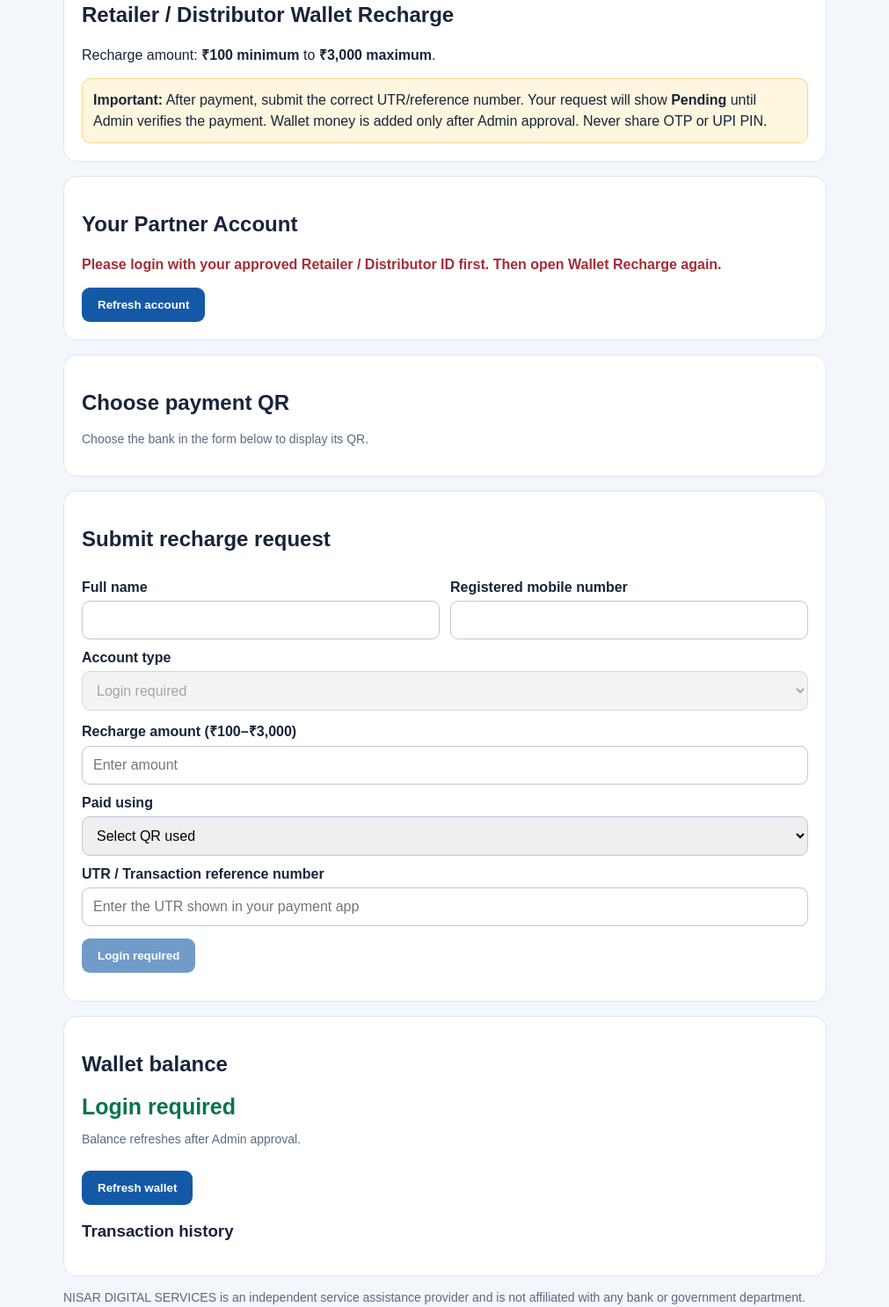
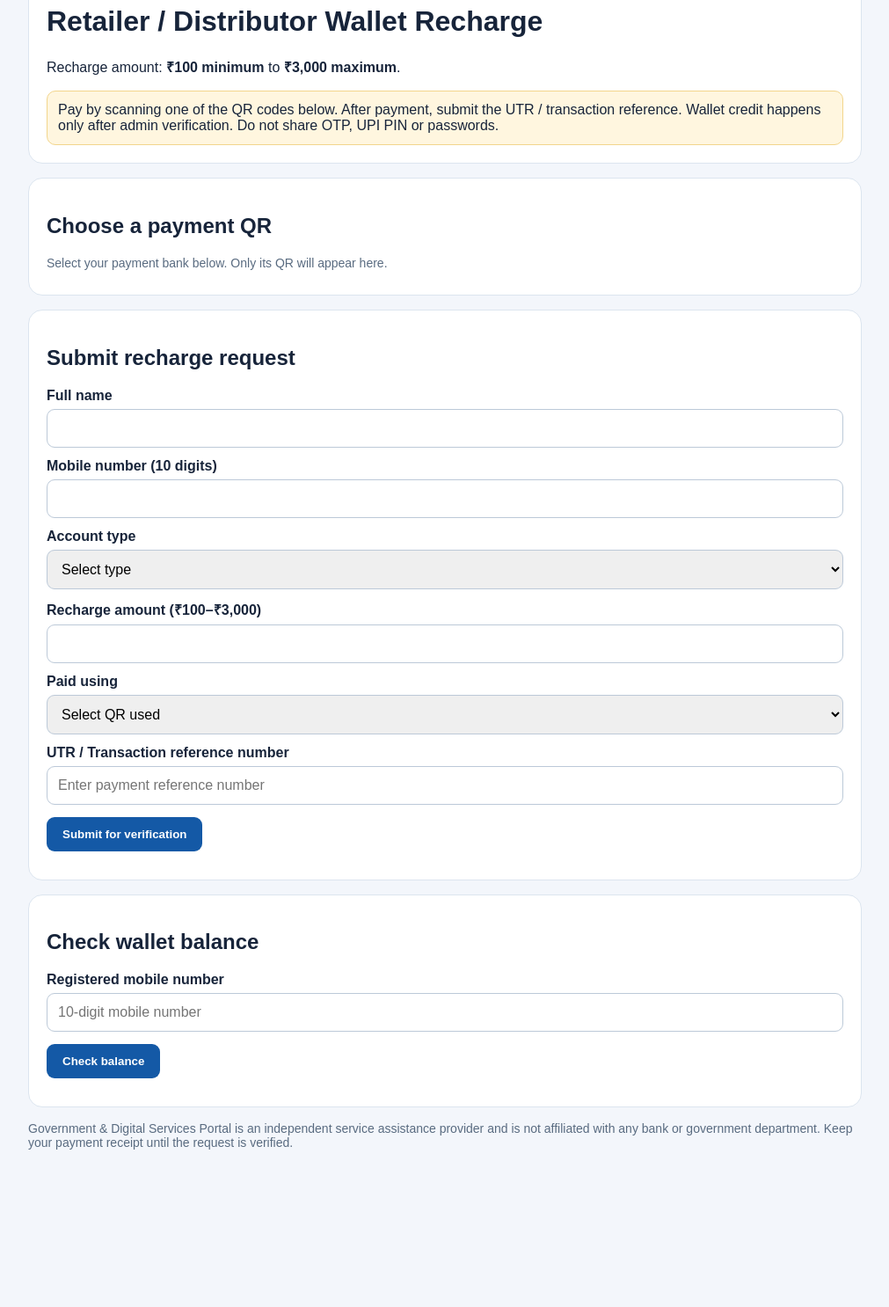
Before and after one commit to nisardigitalservices/nisar-digital-services, a website: page recharge.html in a window 1280 px wide. Shown: the part 94-1580 px from the top of the page at 88% size, without its empty margins (134-1145 px from the left). After the commit the page ends 1455 px from the top, so only its background shows below. Drawn offline with Linux system fonts and the light colour scheme.

Commit message:
Add files via upload

```diff
--- a/recharge.html
+++ b/recharge.html
@@ -1,37 +1,10 @@
-<!doctype html>
-<html lang="en">
-<head>
-<meta charset="utf-8"><meta name="viewport" content="width=device-width,initial-scale=1">
-<title>Wallet Recharge | NISAR DIGITAL SERVICES</title>
-<style>
-*{box-sizing:border-box}body{margin:0;background:#f3f6fb;color:#17243a;font:16px Arial,sans-serif}.wrap{max-width:900px;margin:22px auto;padding:16px}.top,.card{background:#fff;border:1px solid #dce5ef;border-radius:15px;padding:20px;margin-bottom:16px}.top a{color:#1558a6}.notice{background:#fff6df;border:1px solid #f2d58c;padding:12px;border-radius:10px;line-height:1.5}.grid{display:grid;grid-template-columns:repeat(auto-fit,minmax(230px,1fr));gap:14px}.bank{border:1px solid #dce5ef;border-radius:12px;padding:12px}.bank[hidden]{display:none}.qr{width:100%;max-width:260px;display:block;margin:10px auto}.qr-choice,.muted{color:#596b80;font-size:14px}label{display:block;font-weight:600;margin:12px 0 6px}input,select{width:100%;padding:12px;border:1px solid #bcc9d8;border-radius:9px;font-size:16px}button{background:#1459a6;color:white;border:0;border-radius:9px;padding:12px 18px;font-weight:700;cursor:pointer;margin-top:14px}button:disabled{opacity:.6;cursor:not-allowed}.result{white-space:pre-wrap;margin-top:12px;font-weight:600;line-height:1.5}.wallet{font-size:25px;font-weight:700;color:#08734b}.pending{color:#8a5700}.success{color:#08734b}.error{color:#a72c36}.row{display:flex;gap:12px;flex-wrap:wrap}.row>div{flex:1;min-width:180px}.item{border-top:1px solid #e2e8f0;padding:10px 0}.hidden{display:none!important}
-</style>
-</head>
-<body><main class="wrap">
-<section class="top"><a href="index.html">← Back to NISAR DIGITAL SERVICES</a><h1>Retailer / Distributor Wallet Recharge</h1><p>Recharge amount: <b>₹100 minimum</b> to <b>₹3,000 maximum</b>.</p><div class="notice"><b>Important:</b> After payment, submit the correct UTR/reference number. Your request will show <b>Pending</b> until Admin verifies the payment. Wallet money is added only after Admin approval. Never share OTP or UPI PIN.</div></section>
-<section class="card"><h2>Your Partner Account</h2><div id="accountInfo">Checking login…</div><button type="button" id="reloadAccount">Refresh account</button></section>
-<section class="card"><h2>Choose payment QR</h2><p class="qr-choice" id="qrHint">Choose the bank in the form below to display its QR.</p><div class="grid"><div class="bank" id="paytmQrCard" hidden><h3>Andhra Pradesh Bank / Paytm QR</h3><img class="qr" src="paytm-qr.jpg" alt="Andhra Pradesh Bank Paytm QR"></div><div class="bank" id="airtelQrCard" hidden><h3>Airtel Payments Bank QR</h3><img class="qr" src="airtel-qr.jpg" alt="Airtel Payments Bank QR"></div></div></section>
-<section class="card"><h2>Submit recharge request</h2><form id="payForm">
-<div class="row"><div><label>Full name</label><input name="name" id="partnerName" required maxlength="80" readonly></div><div><label>Registered mobile number</label><input name="mobile" id="partnerMobile" required inputmode="numeric" pattern="[0-9]{10}" maxlength="10" readonly></div></div>
-<label>Account type</label><select name="role" id="partnerRole" required disabled><option value="">Login required</option><option>Retailer</option><option>Distributor</option></select>
-<label>Recharge amount (₹100–₹3,000)</label><input name="amount" type="number" min="100" max="3000" step="1" required placeholder="Enter amount">
-<label>Paid using</label><select name="bank" id="bankSelect" required><option value="">Select QR used</option><option value="Paytm QR - Andhra Pradesh Bank">Andhra Pradesh Bank / Paytm QR</option><option value="Airtel Payments Bank QR">Airtel Payments Bank</option></select>
-<label>UTR / Transaction reference number</label><input name="utr" required maxlength="80" minlength="6" placeholder="Enter the UTR shown in your payment app">
-<button id="submitRecharge" type="submit" disabled>Login required</button></form><div id="message" class="result" aria-live="polite"></div></section>
-<section class="card"><h2>Wallet balance</h2><div id="walletBalance" class="wallet">—</div><p class="muted">Balance refreshes after Admin approval.</p><button type="button" id="checkWallet">Refresh wallet</button><div id="pendingList" class="result"></div><h3>Transaction history</h3><div id="historyList" class="result">No transactions loaded.</div></section>
-<p class="muted">NISAR DIGITAL SERVICES is an independent service assistance provider and is not affiliated with any bank or government department.</p>
-</main>
-<script>
-const API='https://nisar-digital-services-api.onrender.com';
-const token=()=>localStorage.getItem('nds_partner_token')||'';
-const $=id=>document.getElementById(id);
-let partner=null;
-function showQr(){const v=$('bankSelect').value;$('paytmQrCard').hidden=v!=='Paytm QR - Andhra Pradesh Bank';$('airtelQrCard').hidden=v!=='Airtel Payments Bank QR';$('qrHint').textContent=v?'Scan only the selected '+(v==='Airtel Payments Bank QR'?'Airtel Payments Bank':'Andhra Pradesh Bank')+' QR.':'Choose the bank in the form below to display its QR.';}
-$('bankSelect').addEventListener('change',showQr);showQr();
-async function api(path,options={}){const t=token();const headers={...(options.headers||{})};if(t)headers.Authorization='Bearer '+t;if(options.body)headers['Content-Type']='application/json';let r;try{r=await fetch(API+path,{...options,headers});}catch(e){throw new Error('Cannot connect to the server. Please check the Render service and internet connection.');}let d={};try{d=await r.json()}catch{}if(!r.ok)throw new Error(d.message||('Server error ('+r.status+').'));return d;}
-async function loadAccount(){const box=$('accountInfo');box.textContent='Checking login…';partner=null;$('submitRecharge').disabled=true;$('submitRecharge').textContent='Login required';$('partnerRole').disabled=true;try{if(!token())throw new Error('Please login with your approved Retailer / Distributor ID first. Then open Wallet Recharge again.');const d=await api('/api/partner/me');partner=d.partner;$('partnerName').value=partner.name||'';$('partnerMobile').value=partner.mobile||'';$('partnerRole').value=partner.role||'';$('partnerRole').disabled=false;$('submitRecharge').disabled=false;$('submitRecharge').textContent='Submit for verification';box.textContent='Logged in: '+partner.name+' | '+partner.role+' | ID: '+partner.partnerId;box.className='result success';await loadWallet();}catch(e){box.textContent=e.message;box.className='result error';$('walletBalance').textContent='Login required';$('pendingList').textContent='';$('historyList').textContent='';}}
-async function loadWallet(){if(!token())return;const d=await api('/api/wallet/me');$('walletBalance').textContent='₹'+Number(d.balance||0).toLocaleString('en-IN');const p=d.pendingRequests||[];$('pendingList').innerHTML='';if(p.length){const h=document.createElement('h3');h.textContent='Pending recharge requests';$('pendingList').appendChild(h);p.forEach(x=>{const el=document.createElement('div');el.className='item pending';el.textContent=(x.id||'')+' | ₹'+x.amount+' | '+x.status+' | '+new Date(x.createdAt).toLocaleString();$('pendingList').appendChild(el);});}else $('pendingList').textContent='No pending recharge requests.';const hist=d.history||[];$('historyList').innerHTML='';if(!hist.length){$('historyList').textContent='No transactions found.';return;}hist.forEach(x=>{const el=document.createElement('div');el.className='item';const dt=x.createdAt?new Date(x.createdAt).toLocaleString():'';el.textContent=[dt,x.type||x.status||'Transaction',x.serviceName||'',(x.amount!==undefined?'₹'+x.amount:''),x.status||''].filter(Boolean).join(' | ');$('historyList').appendChild(el);});}
-$('reloadAccount').addEventListener('click',loadAccount);$('checkWallet').addEventListener('click',async()=>{try{await loadWallet();}catch(e){$('walletBalance').textContent=e.message;$('walletBalance').className='result error';}});
-$('payForm').addEventListener('submit',async e=>{e.preventDefault();const btn=$('submitRecharge'),msg=$('message');if(!token()){msg.textContent='Please login with your approved Partner ID first.';msg.className='result error';return;}if(!partner){await loadAccount();if(!partner)return;}btn.disabled=true;btn.textContent='Submitting…';msg.textContent='Sending request to server…';msg.className='result';try{const data=Object.fromEntries(new FormData(e.currentTarget));data.amount=Number(data.amount);const d=await api('/api/recharge/submit',{method:'POST',body:JSON.stringify(data)});msg.textContent=d.message+' Request ID: '+d.id+'\nStatus: Pending Admin verification. Your wallet will be credited after approval.';msg.className='result pending';e.currentTarget.elements.utr.value='';e.currentTarget.elements.amount.value='';await loadWallet();}catch(err){msg.textContent=err.message;msg.className='result error';}finally{btn.disabled=!partner;btn.textContent=partner?'Submit for verification':'Login required';}});
-loadAccount();
+<!doctype html><html lang="en"><head><meta charset="utf-8"><meta name="viewport" content="width=device-width,initial-scale=1"><title>Wallet Recharge | Government & Digital Services</title><style>
+*{box-sizing:border-box}body{margin:0;background:#f3f6fb;color:#17243a;font:16px Arial,sans-serif}.wrap{max-width:980px;margin:24px auto;padding:16px}.top,.card{background:white;border:1px solid #dce5ef;border-radius:16px;padding:20px;margin-bottom:16px}.top a{color:#1558a6}.grid{display:grid;grid-template-columns:repeat(auto-fit,minmax(240px,1fr));gap:14px}.qr{width:100%;max-width:300px;display:block;margin:10px auto;border:1px solid #e1e7ef;border-radius:10px}.bank{border:1px solid #dce5ef;border-radius:12px;padding:14px}.bank[hidden]{display:none!important}.qr-choice{color:#596b80;font-size:14px;margin:8px 0}label{display:block;font-weight:600;margin:12px 0 6px}input,select{width:100%;padding:12px;border:1px solid #bcc9d8;border-radius:9px;font-size:16px}button{background:#1459a6;color:white;border:0;border-radius:9px;padding:12px 18px;font-weight:700;cursor:pointer;margin-top:14px}.muted{color:#596b80;font-size:14px}.notice{background:#fff6df;border:1px solid #f2d58c;padding:12px;border-radius:10px}.result{white-space:pre-wrap;margin-top:12px;font-weight:600}.wallet{font-size:22px;font-weight:700;color:#08734b}
+</style></head><body><div class="wrap"><div class="top"><a href="index.html">← Back to Government & Digital Services</a><h1>Retailer / Distributor Wallet Recharge</h1><p>Recharge amount: <b>₹100 minimum</b> to <b>₹3,000 maximum</b>.</p><div class="notice">Pay by scanning one of the QR codes below. After payment, submit the UTR / transaction reference. Wallet credit happens only after admin verification. Do not share OTP, UPI PIN or passwords.</div></div>
+<div class="card"><h2>Choose a payment QR</h2><p class="qr-choice" id="qrHint">Select your payment bank below. Only its QR will appear here.</p><div class="grid"><div class="bank" id="paytmQrCard" hidden><h3>Paytm QR — Andhra Pradesh Bank</h3><img class="qr" src="paytm-qr.jpg" alt="Paytm UPI QR for Andhra Pradesh Bank"></div><div class="bank" id="airtelQrCard" hidden><h3>Airtel Payments Bank QR</h3><img class="qr" src="airtel-qr.jpg" alt="Airtel Payments Bank UPI QR"></div></div></div>
+<div class="card"><h2>Submit recharge request</h2><form id="payForm"><label>Full name</label><input name="name" required maxlength="80"><label>Mobile number (10 digits)</label><input name="mobile" required inputmode="numeric" pattern="[0-9]{10}" maxlength="10"><label>Account type</label><select name="role" required><option value="">Select type</option><option>Retailer</option><option>Distributor</option></select><label>Recharge amount (₹100–₹3,000)</label><input name="amount" type="number" min="100" max="3000" step="1" required><label>Paid using</label><select name="bank" required><option value="">Select QR used</option><option value="Paytm QR - Andhra Pradesh Bank">Andhra Pradesh Bank</option><option value="Airtel Payments Bank QR">Airtel Payments Bank</option></select><label>UTR / Transaction reference number</label><input name="utr" required maxlength="80" placeholder="Enter payment reference number"><button type="submit">Submit for verification</button></form><div id="message" class="result" aria-live="polite"></div></div>
+<div class="card"><h2>Check wallet balance</h2><label>Registered mobile number</label><input id="walletMobile" inputmode="numeric" maxlength="10" placeholder="10-digit mobile number"><button id="checkWallet">Check balance</button><div id="walletResult" class="result"></div></div>
+<p class="muted">Government & Digital Services Portal is an independent service assistance provider and is not affiliated with any bank or government department. Keep your payment receipt until the request is verified.</p></div><script>
+const form=document.getElementById('payForm');const bankSelect=form.elements.bank;function showSelectedQr(){const v=bankSelect.value;document.getElementById('paytmQrCard').hidden=v!=='Paytm QR - Andhra Pradesh Bank';document.getElementById('airtelQrCard').hidden=v!=='Airtel Payments Bank QR';document.getElementById('qrHint').textContent=v?'Scan only the QR for '+(v==='Airtel Payments Bank QR'?'Airtel Payments Bank':'Andhra Pradesh Bank')+'.':'Select your payment bank below. Only its QR will appear here.';}bankSelect.addEventListener('change',showSelectedQr);showSelectedQr();form.addEventListener('submit',async e=>{e.preventDefault();const msg=document.getElementById('message');msg.textContent='Submitting…';try{const data=Object.fromEntries(new FormData(form));data.amount=Number(data.amount);const r=await fetch('https://nisar-digital-services-api.onrender.com/api/recharge/submit',{method:'POST',headers:{'Content-Type':'application/json','Authorization':'Bearer '+(localStorage.getItem('nds_partner_token')||'')},body:JSON.stringify(data)});const d=await r.json();if(!r.ok)throw Error(d.message||'Could not submit');msg.textContent=d.message+' Request ID: '+d.id;form.reset();}catch(err){msg.textContent=err.message+' (Run the website with the backend server.)';}});
+document.getElementById('checkWallet').addEventListener('click',async()=>{const m=document.getElementById('walletMobile').value;const out=document.getElementById('walletResult');out.textContent='Loading…';try{const t=localStorage.getItem('nds_partner_token');if(!t)throw Error('Please login as an approved partner first.');const r=await fetch('https://nisar-digital-services-api.onrender.com/api/wallet/me',{headers:{Authorization:'Bearer '+t}});const d=await r.json();if(!r.ok)throw Error(d.message);out.textContent='Available wallet balance: ₹'+d.balance+'\nCommission balance: ₹'+(d.commissionBalance||0)+'\nRecent transactions: '+d.history.length;}catch(e){out.textContent=e.message;}});
 </script></body></html>
--- a/style.css
+++ b/style.css
@@ -48,5 +48,3 @@ dialog{max-width:min(94vw,680px);max-height:88vh;overflow:auto}
 .forgot-link{display:block;margin:14px auto 0;background:transparent;border:0;color:#1459a6;text-decoration:underline;font-weight:700;cursor:pointer}
 .header-logout{min-height:42px;font-weight:700}
 @media(max-width:650px){.login-form{padding:20px 16px}.tools{gap:6px;flex-wrap:wrap}.tools .login{font-size:11px;padding:10px}}
-
-.wallet-summary{margin-top:14px;padding:14px;border:1px solid #dce5ef;border-radius:12px;background:#f7fbff;display:flex;gap:14px;align-items:center;flex-wrap:wrap}.transaction-history{overflow:auto}.table-scroll{overflow-x:auto}table{width:100%;border-collapse:collapse;min-width:760px}th,td{padding:10px;border-bottom:1px solid #dce5ef;text-align:left;font-size:13px}th{background:#f3f6fb;white-space:nowrap}
```
Also changed, not shown: app.js (+8 -9 lines), index.html (+4 -4 lines).
